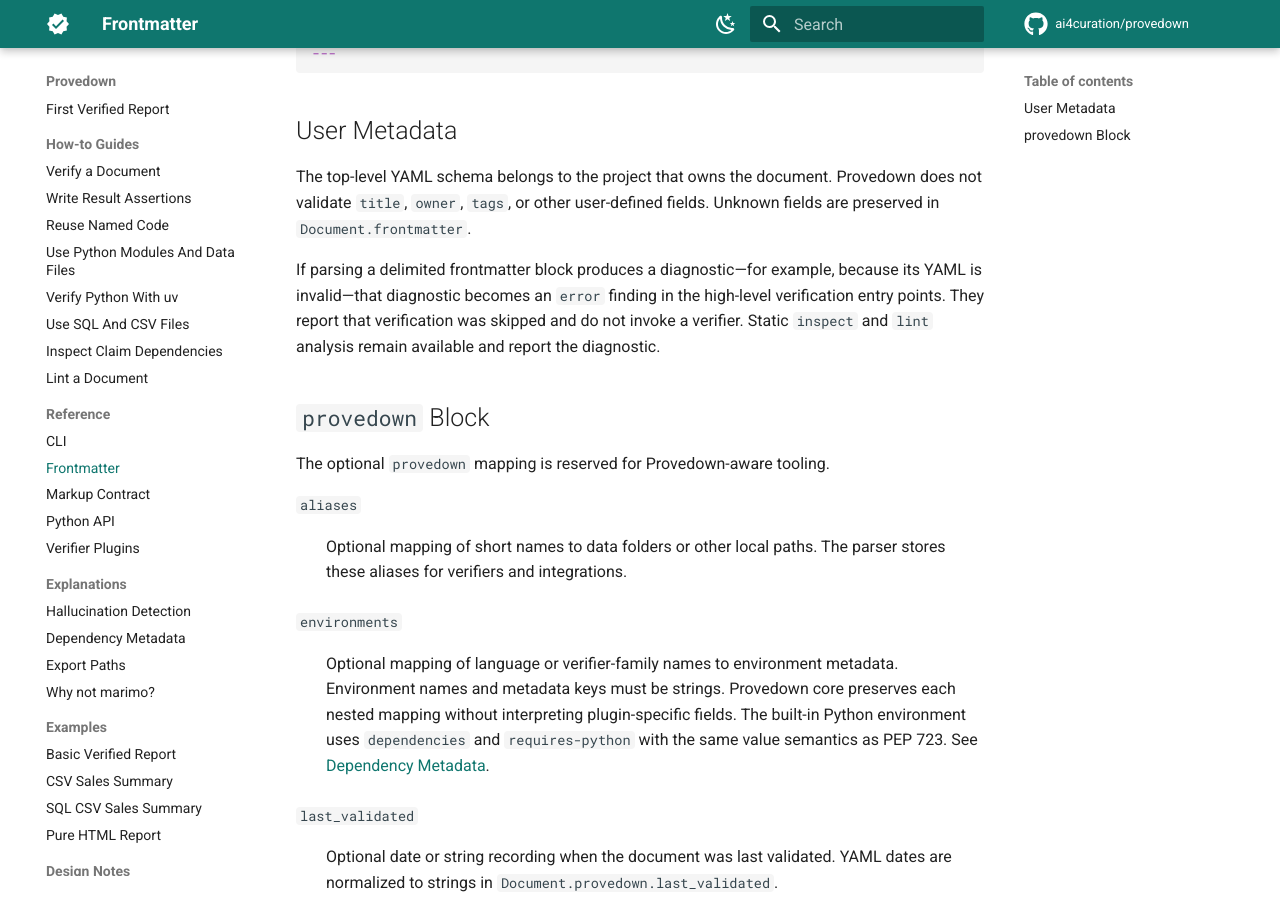
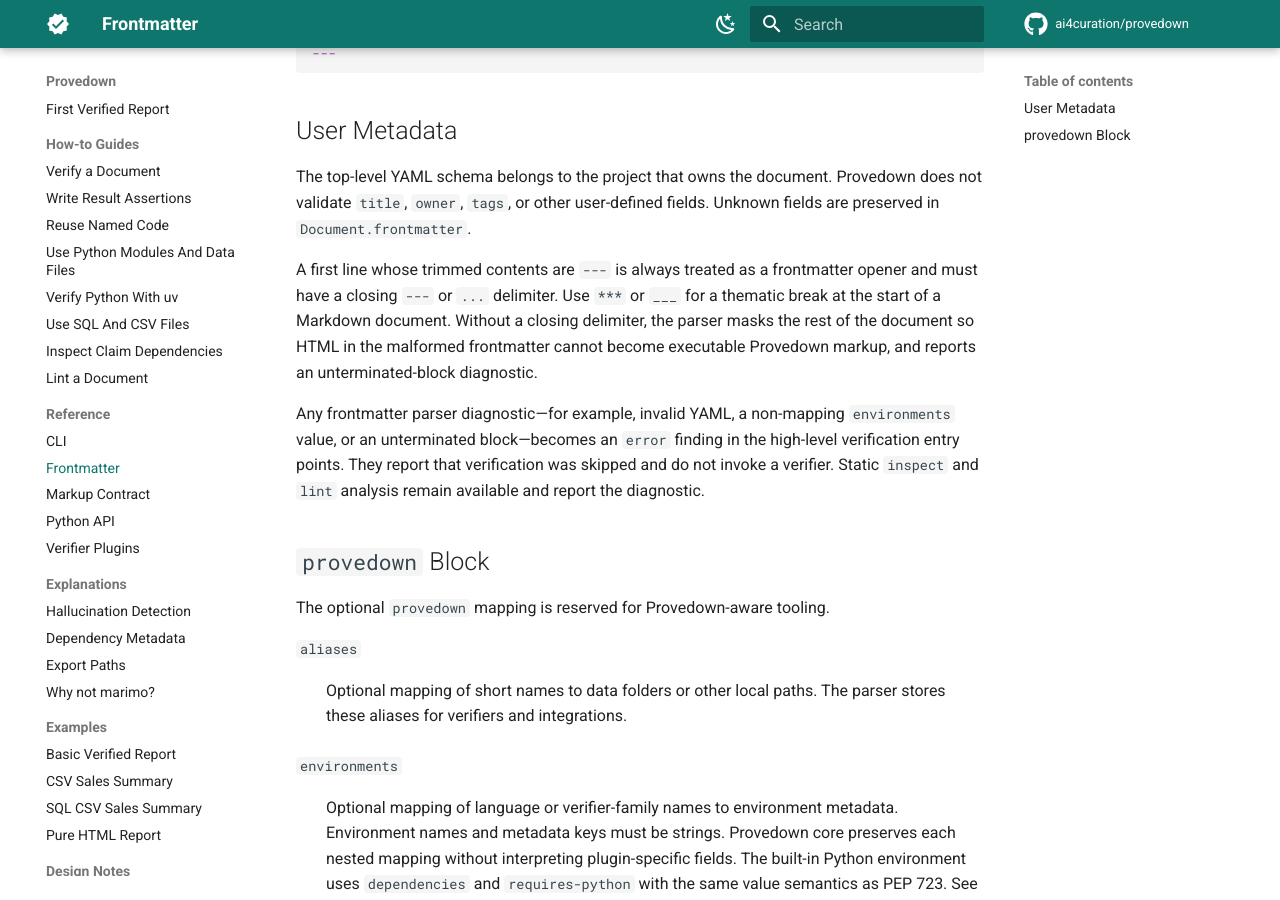
Before and after one commit to ai4curation/provedown, an MkDocs documentation site: the page built from docs/reference/frontmatter.md, in a window 1280 px wide and 900 px high, scrolled down 575 px. Built offline with MkDocs 1.6.1 and Material for MkDocs 9.7.7, drawn with Linux system fonts in a browser that asks for light colours; comment, search, counter and statistics services are not loaded.

Commit message:
Fail closed on unterminated frontmatter

```diff
--- a/docs/reference/frontmatter.md
+++ b/docs/reference/frontmatter.md
@@ -33,11 +33,18 @@
 Provedown does not validate `title`, `owner`, `tags`, or other user-defined
 fields. Unknown fields are preserved in `Document.frontmatter`.
 
-If parsing a delimited frontmatter block produces a diagnostic—for example,
-because its YAML is invalid—that diagnostic becomes an `error` finding in the
-high-level verification entry points. They report that verification was skipped
-and do not invoke a verifier. Static `inspect` and `lint` analysis remain
-available and report the diagnostic.
+A first line whose trimmed contents are `---` is always treated as a frontmatter
+opener and must have a closing `---` or `...` delimiter. Use `***` or `___` for
+a thematic break at the start of a Markdown document. Without a closing
+delimiter, the parser masks the rest of the document so HTML in the malformed
+frontmatter cannot become executable Provedown markup, and reports an
+unterminated-block diagnostic.
+
+Any frontmatter parser diagnostic—for example, invalid YAML, a non-mapping
+`environments` value, or an unterminated block—becomes an `error` finding in
+the high-level verification entry points. They report that verification was
+skipped and do not invoke a verifier. Static `inspect` and `lint` analysis
+remain available and report the diagnostic.
 
 ## `provedown` Block
 
```
Also changed, not shown: 3 other files.
